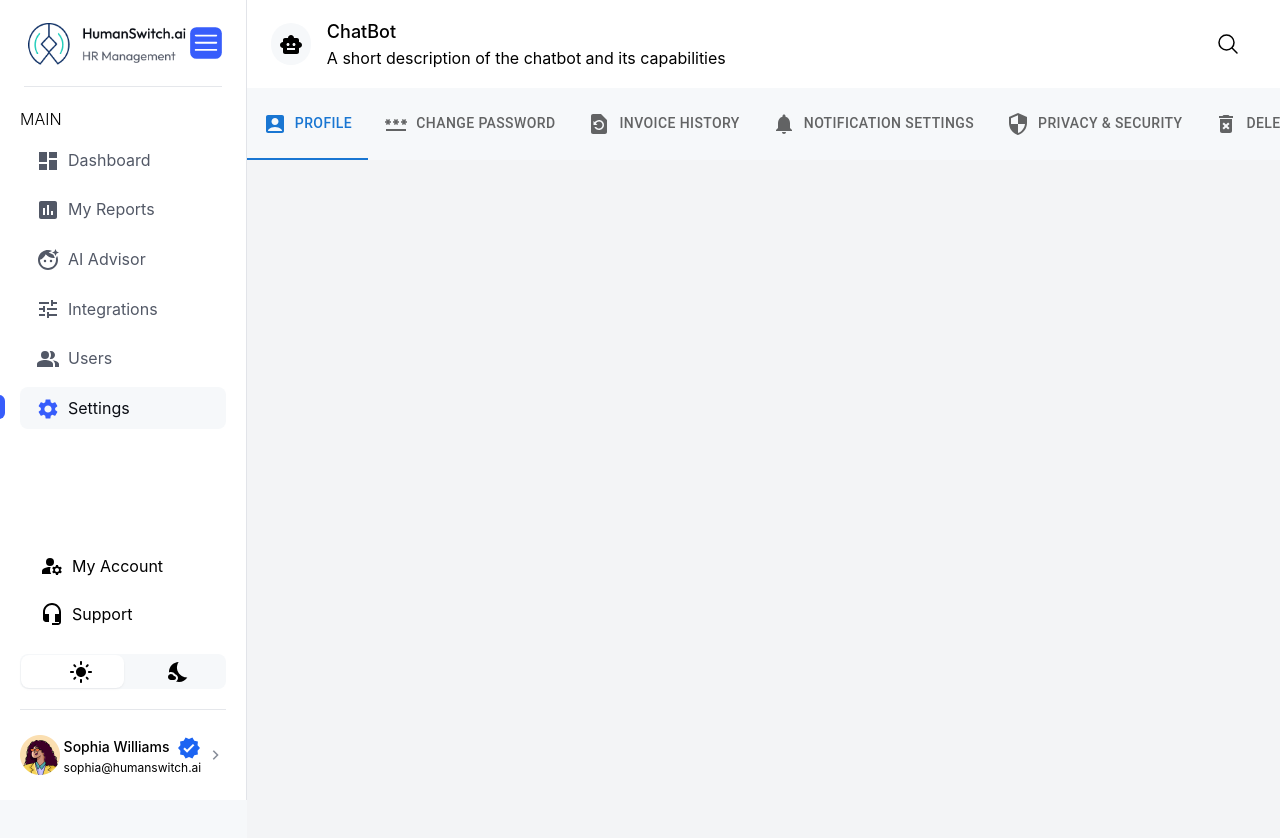
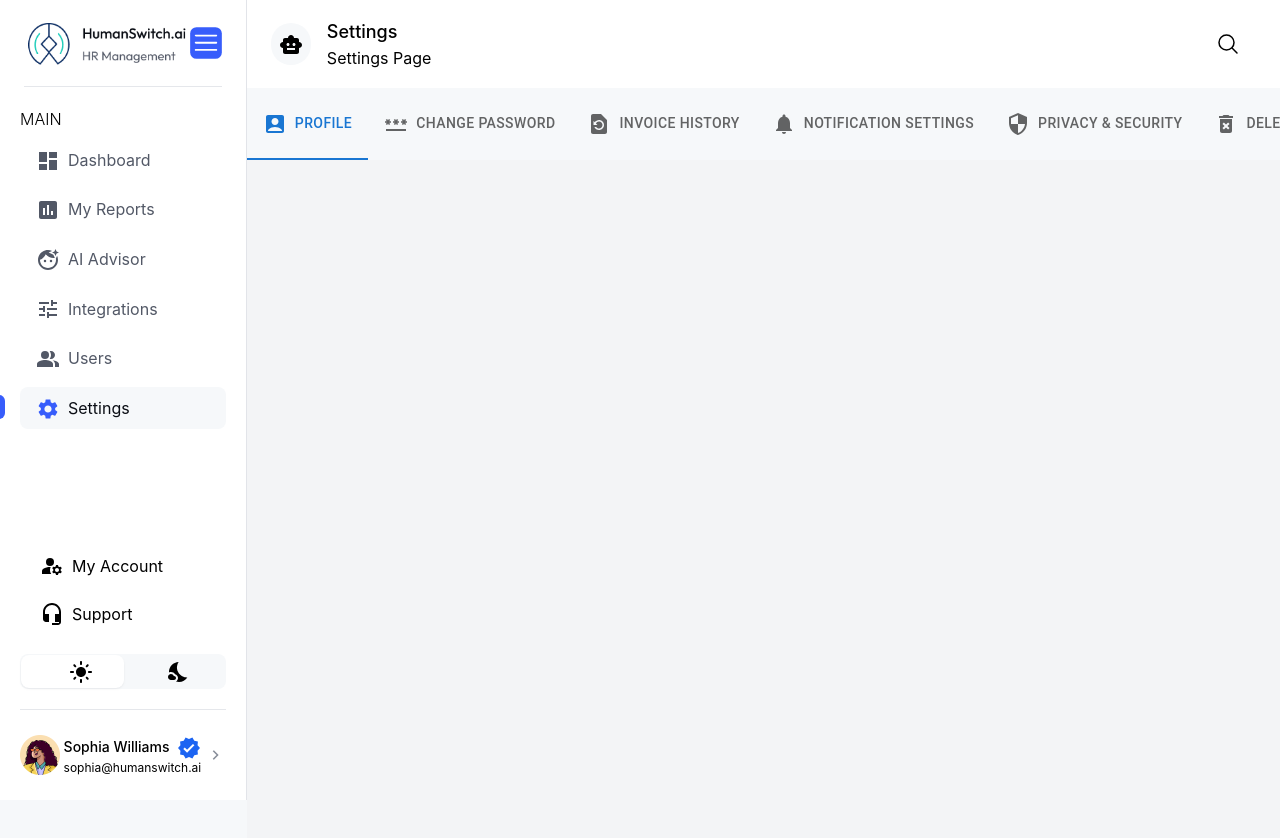
Before and after one commit to atozdebug/humanswitch, a React (Vite) app: page /settings/profile in a window 1280 px wide. Shown: the top 838 px of the page. Built offline with nearby package versions, Linux system fonts and the light colour scheme.

Commit message:
Path in headers

```diff
--- a/src/Layout/header.tsx
+++ b/src/Layout/header.tsx
@@ -1,6 +1,51 @@
 import SmartToyIcon from "@mui/icons-material/SmartToy";
+import { useLocation } from "react-router-dom";
+
+const headers = [
+  {
+    path: "/dashboard",
+    name: "Dashboard",
+    description: "Dashboard Page",
+  },
+  {
+    path: "/reports",
+    name: "Reports",
+    description: "Reports Page",
+  },
+  {
+    path: "/chatbot",
+    name: "ChatBot",
+    description: "A short description of the chatbot and its capabilities",
+  },
+  {
+    path: "/integrations",
+    name: "Integrations",
+    description: "Integrations Page",
+  },
+  {
+    path: "/users",
+    name: "Users",
+    description: "Users Page",
+  },
+  {
+    path: "/settings",
+    name: "Settings",
+    description: "Settings Page",
+  },
+];
 
 const Header = () => {
+  const location = useLocation();
+
+  const getBasePath = (pathname: any) => {
+    const parts = pathname.split("/");
+    return `/${parts[1]}`;
+  };
+
+  const title = headers.find(
+    (header) => header.path === getBasePath(location.pathname)
+  );
+
   return (
     <div className="bg-white shadow-sm py-4">
       <div className="grid-cols-1 md:grid-cols-2 lg:grid-cols-2 gap-6 flex items-center justify-between">
@@ -9,8 +54,8 @@ const Header = () => {
             <SmartToyIcon />
           </span>
           <div className="px-4">
-            <h2 className="text-heading text-lg font-medium">ChatBot</h2>
-            <p>A short description of the chatbot and its capabilities</p>
+            <h2 className="text-heading text-lg font-medium">{title?.name}</h2>
+            <p>{title?.description}</p>
           </div>
         </div>
 
--- a/src/pages/DashBoard/dashboard.tsx
+++ b/src/pages/DashBoard/dashboard.tsx
@@ -152,6 +152,7 @@ const Dashboard = () => {
       headerName: "Actions",
       sortable: false,
       width: 200,
+      resizable: false,
       renderCell: (params: any) => (
         <div>
           <Button
```
